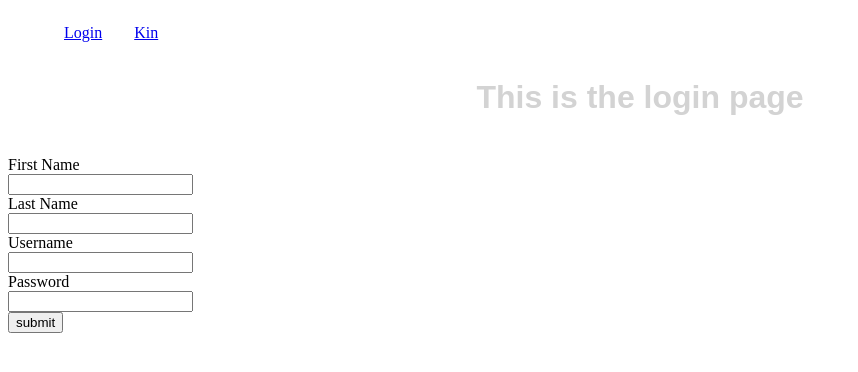
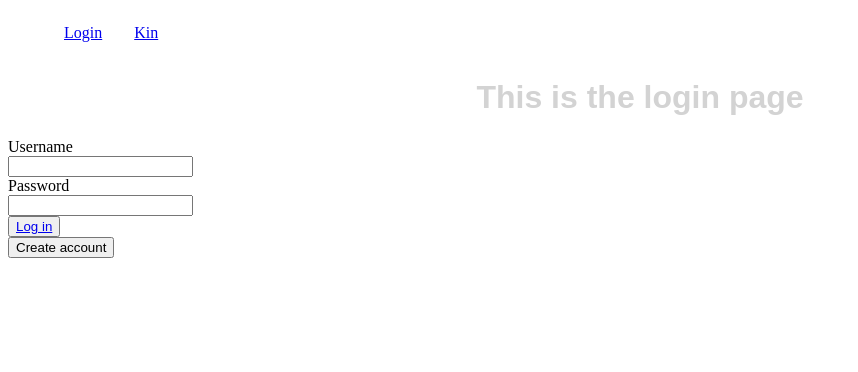
Before and after one commit to little-Dave/kin, a Vue app: page /login in a window 1280 px wide. Shown: the top 372 px of the page, without its empty margins (0-858 px from the left). Built offline with nearby package versions, Linux system fonts and the light colour scheme.

Commit message:
Post and get with axios
Componentize forms and import into 'Login' view

```diff
--- a/src/App.vue
+++ b/src/App.vue
@@ -1,16 +1,23 @@
 <template>
   <div>
-    <Header></Header>
+
+    <app-header></app-header>
+
     <router-view/>
   </div>
 </template>
 
 <script>
-  import Header from "./Header"
+  import Header from "./components/Header.vue"
 
   export default {
+    data() {
+      return {
+        currentUser: {}
+      }
+    },
     components: {
-      Header
+      "app-header": Header
     }
   }
 </script>
--- a/src/Header.vue
+++ b/src/components/Header.vue
@@ -5,11 +5,13 @@
   </ul>
 </template>
 
+
+
 <script>
-export default {
 
-}
 </script>
+
+
 
 <style scoped>
   ul {
--- a/src/components/Login.vue
+++ /dev/null
@@ -1,80 +0,0 @@
-<template>
-  <div>
-    <h1>This is the login page</h1>
-    <!-- <form>
-      <label>Username</label><br>
-      <input type="text" /><br>
-      <label>Password</label><br>
-      <input type="password" />
-    </form> -->
-    <br>
-    <form v-if="!submitted">
-      <label>First Name</label><br>
-      <input
-              type="text"
-              v-model="user.firstName"/>
-      <br>
-      <label>Last Name</label><br>
-      <input
-              type="text"
-              v-model="user.lastName"/>
-      <br>
-      <label>Username</label><br>
-      <input
-              type="text"
-              v-model="user.username"/>
-      <br>
-      <label>Password</label><br>
-      <input
-              type="password"
-              v-model="user.password"/>
-      <br>
-      <button @click.prevent="submit">submit</button>
-    </form>
-  </div>
-</template>
-
-<script>
-  export default {
-    data: function() {
-      return {
-        user: {
-          firstName: "",
-          lastName: "",
-          username: "",
-          password: ""
-        },
-        submitted: false
-      }
-    },
-    methods: {
-      submit() {
-        let userInfo = {
-          user: {
-            first_name: this.user.firstName,
-            last_name: this.user.lastName,
-            username: this.user.username,
-            password: this.user.password
-          }
-        }
-        fetch("http://localhost:3000/users/", {
-          method: "POST",
-          headers: {
-            "Content-Type": "application/json",
-            "Accept": "application/json"
-          },
-          body: JSON.stringify(userInfo)
-        }).then(resp => resp.json()).then(resp => console.log(resp))
-        this.submitted = !this.submitted
-      }
-    }
-  }
-</script>
-
-<style scoped >
-  h1 {
-    font-family: sans-serif;
-    text-align: center;
-    color: lightgray;
-  }
-</style>
--- /dev/null
+++ b/src/components/forms/CreateUserForm.vue
@@ -0,0 +1,76 @@
+<template>
+  <div>
+
+    <form>
+
+          <label>First name</label><br>
+          <input
+                type="text"
+                v-model="user.firstName"
+                /><br>
+
+          <label>Last name</label><br>
+          <input
+                type="text"
+                v-model="user.lastName"
+                /><br>
+
+          <label>Username</label><br>
+          <input
+                type="text"
+                v-model="user.username"
+                /><br>
+
+          <label>Password</label><br>
+          <input
+                type="password"
+                v-model="user.password"
+                /><br>
+
+          <button @click.prevent="createUser">Create account</button>
+
+    </form>
+
+    <p>you'll be redirected to the login page upon creating your account</p>
+
+  </div>
+</template>
+
+
+
+<script>
+  import axios from "axios"
+
+  export default {
+    data() {
+      return {
+        user: {
+          firstName: "",
+          lastName: "",
+          username: "",
+          password: ""
+        }
+      }
+    },
+    methods: {
+      createUser() {
+        let newUser = {
+          user: {
+            first_name: this.user.firstName,
+            last_name: this.user.lastName,
+            username: this.user.username,
+            password: this.user.password
+          }
+        }
+        axios.post("http://localhost:3000/users/", newUser)
+          .then(location.reload())
+      }
+    }
+  }
+</script>
+
+
+
+<style scoped>
+
+</style>
--- /dev/null
+++ b/src/components/forms/LoginForm.vue
@@ -0,0 +1,50 @@
+<template>
+  <div>
+
+    <form>
+
+          <label>Username</label><br>
+          <input type="text"
+                 v-model="user.username" /><br>
+
+          <label>Password</label><br>
+          <input type="password"
+                 v-model="user.password"/><br>
+
+          <button @click.prevent="logIn">
+            <router-link to="/kin">Log in</router-link>
+          </button>
+
+    </form>
+
+  </div>
+</template>
+
+
+
+<script>
+  import axios from "axios"
+
+  export default {
+    data() {
+      return {
+        user: {
+          username: "",
+          password: ""
+        }
+      }
+    },
+    methods: {
+      logIn() {
+        axios.get("http://localhost:3000/users/".concat(this.user.username))
+          .then(resp => console.log("response", resp))
+      }
+    }
+  }
+</script>
+
+
+
+<style scoped>
+
+</style>
--- a/src/router.js
+++ b/src/router.js
@@ -1,7 +1,7 @@
 import Vue from 'vue'
 import Router from 'vue-router'
-import Login from './components/Login.vue'
-import Kin from './components/Kin.vue'
+import Login from './views/Login.vue'
+import Kin from './views/Kin.vue'
 
 Vue.use(Router)
 
--- /dev/null
+++ b/src/views/Login.vue
@@ -0,0 +1,49 @@
+<template>
+  <div>
+
+    <h1>This is the login page</h1>
+
+    <div v-if="!newUser">
+      <app-login-form></app-login-form>
+      <button @click="toggleNewUser">Create account</button>
+    </div>
+    <div v-else>
+      <app-create-user-form></app-create-user-form>
+    </div>
+
+  </div>
+</template>
+
+
+
+<script>
+  import LoginForm from "../components/forms/LoginForm.vue"
+  import CreateUserForm from "../components/forms/CreateUserForm.vue"
+
+  export default {
+    data() {
+      return {
+        newUser: false
+      }
+    },
+    methods: {
+      toggleNewUser() {
+        this.newUser = !this.newUser;
+      }
+    },
+    components: {
+      "app-login-form": LoginForm,
+      "app-create-user-form": CreateUserForm
+    }
+  }
+</script>
+
+
+
+<style scoped >
+  h1 {
+    font-family: sans-serif;
+    text-align: center;
+    color: lightgray;
+  }
+</style>
```
Also changed, not shown: src/views/Kin.vue (renamed from src/components/Kin.vue).
